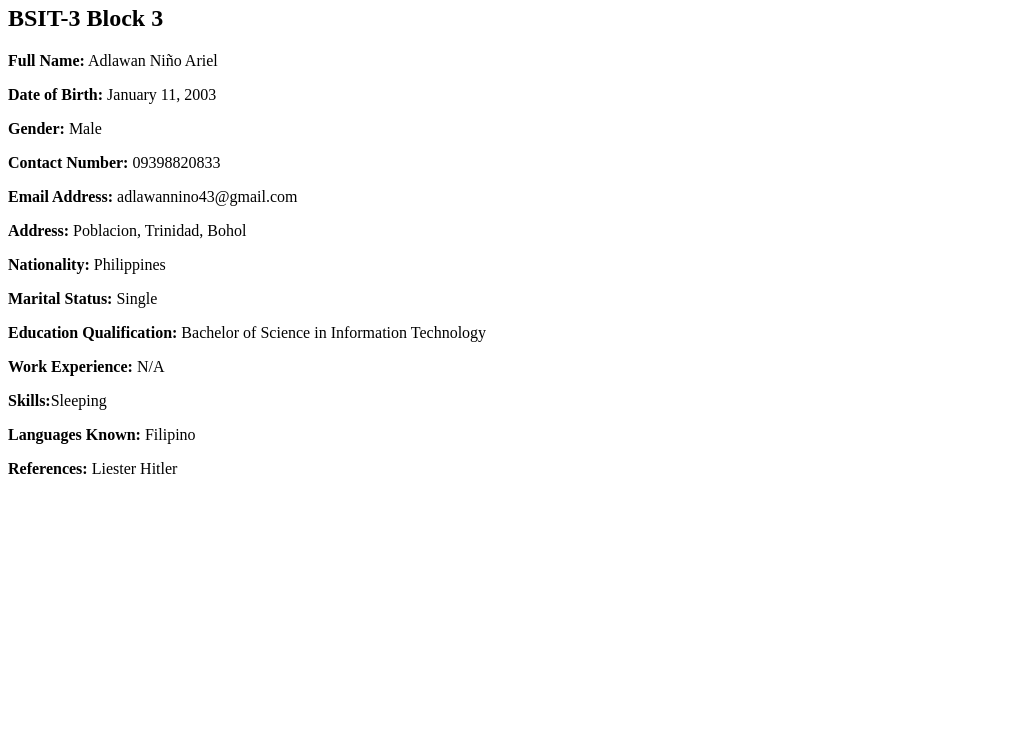
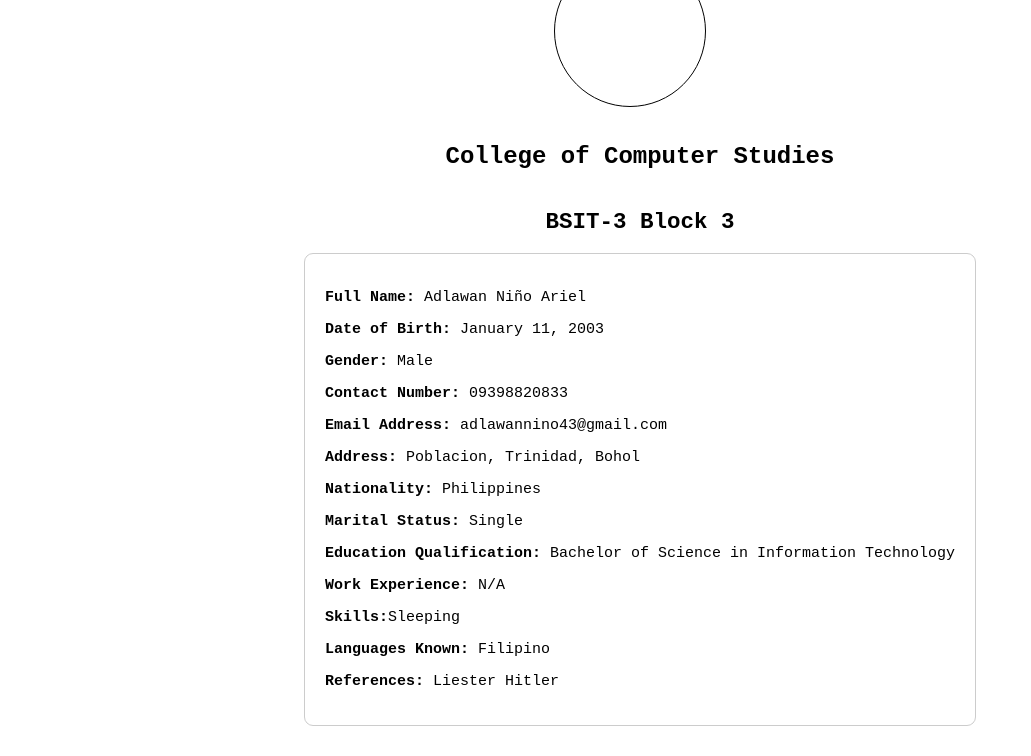
Before and after one commit to Adlawanino/B3_01_Adlawan, a plain HTML site: page index.html in a window 1280 px wide. Shown: the part 75-831 px from the top of the page, without its empty margins (0-1031 px from the left). Before the commit the page ends 800 px from the top, so only its background shows below. Drawn offline with Linux system fonts and the light colour scheme.

Commit message:
Saved CSS Design

```diff
--- a/index.html
+++ b/index.html
@@ -5,7 +5,7 @@
   <meta charset="UTF-8">
   <meta name="viewport" content="width=device-width, initial-scale=1.0">
   <title>Adlawan_Niño_Ariel_Act_Project</title>
-
+  <link rel="stylesheet" href="style.css" />
 
 </head>
 
--- /dev/null
+++ b/style.css
@@ -0,0 +1,53 @@
+body {
+    font-family: 'Courier New', Courier, monospace;
+    font-size: 15px;
+    margin: 0;
+    padding: 30px;
+}
+
+.container {
+    display: flex;
+    flex-direction: column;
+    align-items: center;
+
+}
+
+.profile-picture {
+    width: 150px;
+    height: 150px;
+    border-radius:50%;
+    border: 1.7px solid #000000;
+    margin-right: 20px;
+    margin-bottom: 20px;
+    overflow: hidden;
+}
+
+.profile-picture img {
+    width: 100%;
+    height: 100%;
+    object-fit: cover;
+}
+
+h1 {
+    font-size: 24px;
+    margin-bottom: 20px;
+}
+
+.bio-data {
+    border: 1px solid #ccc;
+    border-radius: 9px;
+    padding: 20px;
+    background-color: rgba(255, 255, 255, 0.5);
+}
+
+{
+    position: fixed;
+    top: 0;
+    left: 0;
+    width: 100%;
+    height: 100%;
+    object-fit: cover;
+    object-position: center;
+    z-index: -1;
+
+  }
```
